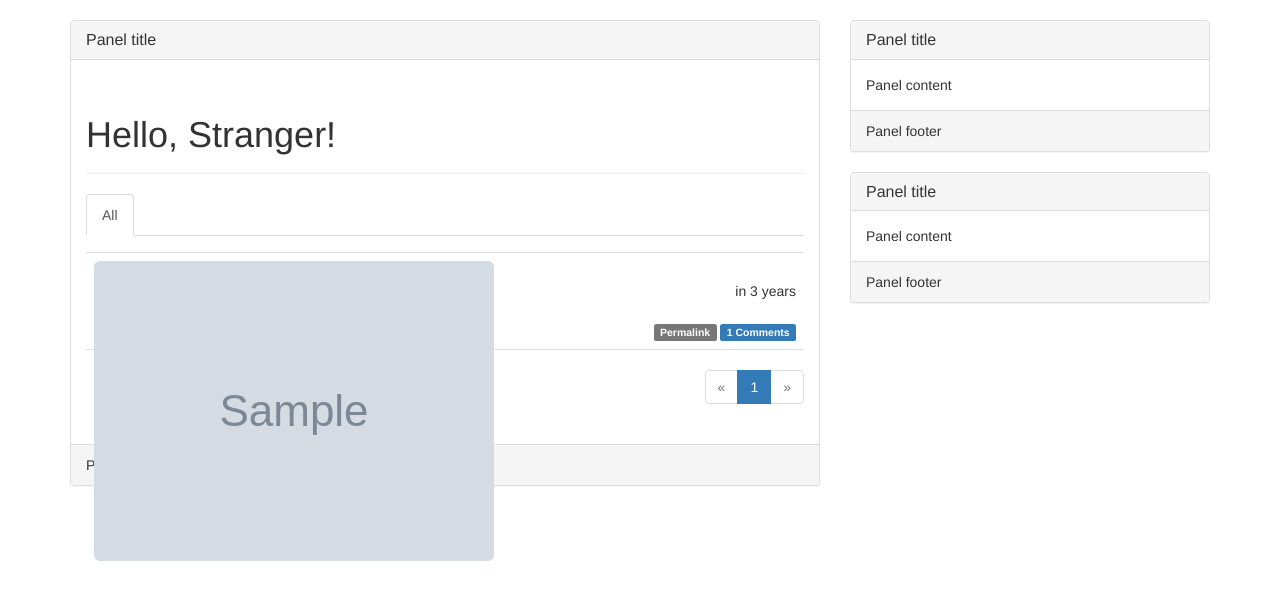
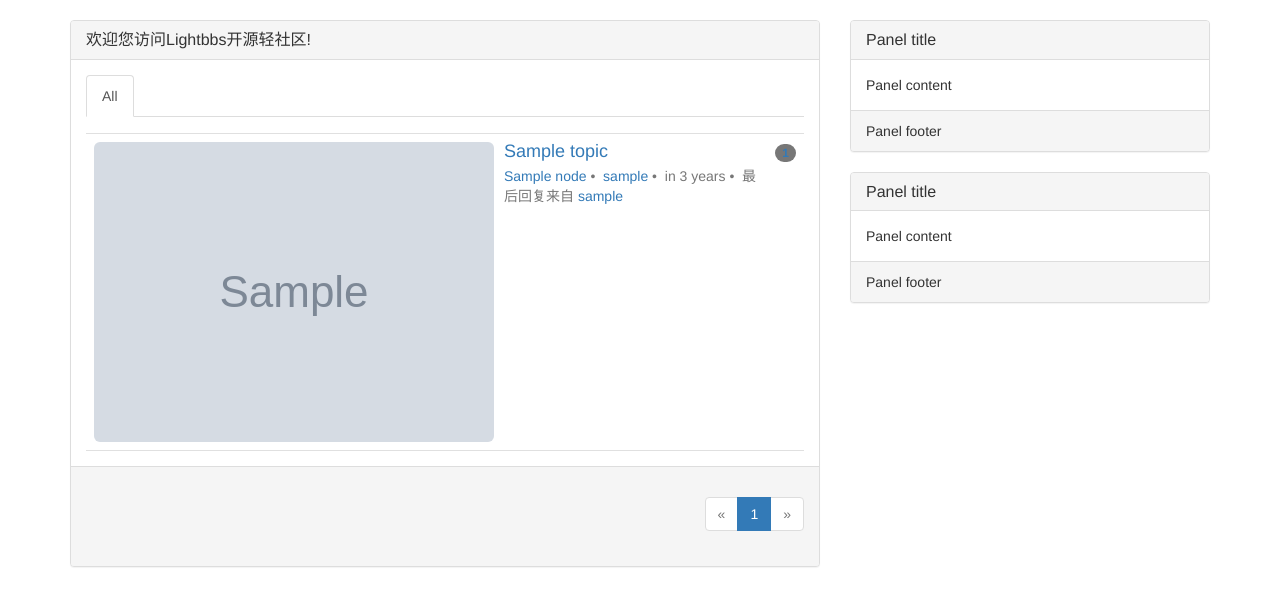
Before and after one commit to duwen135/lightbbs, a Flask app: template lightbbs/templates/index.html in a window 1280 px wide. Shown: the part 52-658 px from the top of the page. Run offline with Flask 2, Linux system fonts and the light colour scheme; tables that the repository leaves empty hold one stand-in row (values such as "Sample post"); the template is opened without the code that fills it: values that come from a table or form of the project are taken from there, most other values are stand-ins (such as "Sample title", 1, 10 or a date in 2020); grey boxes marked "Sample" are stand-in pictures; some libraries are stand-ins or nearby versions.

Commit message:
新增一堆东西

```diff
--- a/lightbbs/main/views.py
+++ b/lightbbs/main/views.py
@@ -194,7 +194,7 @@ def topic(id):
         page, per_page=current_app.config['LIGHTBBS_COMMENTS_PER_PAGE'],
         error_out=False)
     comments = pagination.items
-    return render_template('topic.html', topics=[topic], form=form,
+    return render_template('topic.html', topic=[topic], form=form,
                            comments=comments, pagination=pagination)
 
 
--- a/lightbbs/templates/_topics.html
+++ b/lightbbs/templates/_topics.html
@@ -1,36 +1,34 @@
-<ul class="posts">
+<ul class="media-list posts">
     {% for topic in topics %}
-    <li class="post">
-        <div class="post-thumbnail">
-            <a href="{{ url_for('.user', username=topic.sender.username) }}">
-                <img class="img-rounded profile-thumbnail" src="{{ topic.sender.gravatar(size=40) }}">
+    <li class="media post">
+
+        <div class="media-left">
+            <a  href="{{ url_for('.user', username=topic.sender.username) }}">
+                <img class="img-rounded" src="{{ topic.sender.gravatar(size=40) }}" alt="{{ topic.sender.username }}">
             </a>
         </div>
-        <div class="post-content">
-            <div class="post-body">
-                {{ topic.title }}
-            </div>
-            <div class="post-date">{{ moment(topic.addtime).fromNow() }}</div>
-            <div class="post-author"><a href="{{ url_for('.user', username=topic.sender.username) }}">{{ topic.node.name }}</a></div>
-            <div class="post-author"><a href="{{ url_for('.user', username=topic.sender.username) }}">{{ topic.sender.username }}</a></div>
-            <div class="post-footer">
-                {% if current_user == topic.sender %}
-                <a href="{{ url_for('.edit', id=topic.id) }}">
-                    <span class="label label-primary">Edit</span>
-                </a>
-                {% elif current_user.is_administrator() %}
-                <a href="{{ url_for('.edit', id=topic.id) }}">
-                    <span class="label label-danger">Edit [Admin]</span>
-                </a>
+
+        <div class="media-body">
+            <h4 class="media-heading">
+                <a href="{{ url_for('.topic', id=topic.id) }}">{{ topic.title }}</a>
+                {% if topic.is_top %}<span class="badge badge-info">置顶</span>{% endif %}
+            </h4>
+            <p class="text-muted">
+                <span><a href="{{ url_for('.node', name=topic.node.name) }}">{{ topic.node.name }}</a></span>&nbsp;•&nbsp;
+                <span><a href="{{ url_for('.user', username=topic.sender.username) }}">{{ topic.sender.username }}</a></span>&nbsp;•&nbsp;
+                <span>{{ moment(topic.addtime).fromNow() }}</span>&nbsp;•&nbsp;
+                {% if topic.remly!=NULL %}
+                <span>最后回复来自 <a href="{{ url_for('.user', username=topic.sender.username) }}">{{ topic.sender.username }}</a></span>
+                {% else %}
+                <span>暂无回复</span>
                 {% endif %}
-                <a href="{{ url_for('.topic', id=topic.id) }}">
-                    <span class="label label-default">Permalink</span>
-                </a>
-                <a href="{{ url_for('.topic', id=topic.id) }}#comments">
-                    <span class="label label-primary">{{ topic.comments.count() }} Comments</span>
-                </a>
-            </div>
+            </p>
         </div>
+
+        <div class="media-right">
+            <span class="badge badge-info"><a href="{{ url_for('.topic', id=topic.id) }}">{{ topic.comments.count() }}</a></span>
+        </div>
+
     </li>
     {% endfor %}
 </ul>
--- /dev/null
+++ b/lightbbs/templates/common/common.html
@@ -0,0 +1,9 @@
+<div class="panel panel-default">
+    <div class="panel-heading">
+        <h3 class="panel-title">Panel title</h3>
+    </div>
+    <div class="panel-body">
+        Panel content
+    </div>
+        <div class="panel-footer">Panel footer</div>
+</div>
--- a/lightbbs/templates/index.html
+++ b/lightbbs/templates/index.html
@@ -7,13 +7,9 @@
 {% block left %}
 <div class="panel panel-default">
     <div class="panel-heading">
-        <h3 class="panel-title">Panel title</h3>
+        <h2 class="panel-title">欢迎{% if current_user.is_authenticated %}{{ current_user.username }}{% else %}您{% endif %}访问Lightbbs开源轻社区!</h2>
     </div>
     <div class="panel-body">
-
-        <div class="page-header">
-            <h1>Hello, {% if current_user.is_authenticated %}{{ current_user.username }}{% else %}Stranger{% endif %}!</h1>
-        </div>
         <div>
             {% if current_user.can(Permission.WRITE_ARTICLES) %}
             {{ wtf.quick_form(form) }}
@@ -21,22 +17,22 @@
         </div>
         <div class="post-tabs">
             <ul class="nav nav-tabs">
-                <li{% if not show_followed %} class="active"{% endif %}><a href="{{ url_for('.show_all') }}">All</a></li>
+                <li {% if not show_followed %} class="active"{% endif %}><a href="{{ url_for('.show_all') }}">All</a></li>
                 {% if current_user.is_authenticated %}
-                <li{% if show_followed %} class="active"{% endif %}><a href="{{ url_for('.show_followed') }}">Followers</a></li>
+                <li {% if show_followed %} class="active"{% endif %}><a href="{{ url_for('.show_followed') }}">Followers</a></li>
                 {% endif %}
             </ul>
             {% include '_topics.html' %}
         </div>
+
+
+    </div>
+    <div class="panel-footer">
         {% if pagination %}
         <div class="pagination">
             {{ macros.pagination_widget(pagination, '.index') }}
         </div>
         {% endif %}
-
-    </div>
-    <div class="panel-footer">
-        Panel footer
     </div>
 </div>
 
@@ -44,15 +40,7 @@
 
 {% block right %}
 
-<div class="panel panel-default">
-    <div class="panel-heading">
-        <h3 class="panel-title">Panel title</h3>
-    </div>
-    <div class="panel-body">
-        Panel content
-    </div>
-        <div class="panel-footer">Panel footer</div>
-</div>
+{% include '/common/common.html' %}
 
 <div class="panel panel-default">
     <div class="panel-heading">
--- a/lightbbs/templates/user.html
+++ b/lightbbs/templates/user.html
@@ -3,7 +3,7 @@
 
 {% block title %}Flasky - {{ user.username }}{% endblock %}
 
-{% block page_content %}
+{% block left %}
 <div class="page-header">
     <img class="img-rounded profile-thumbnail" src="{{ user.gravatar(size=256) }}">
     <div class="profile-header">
```
Also changed, not shown: lightbbs/templates/node.html (added, +10 -0 lines), lightbbs/templates/topic.html (+57 -3 lines), lightbbs/templates/topics.html (added, +8 -0 lines), lightbbs/templates/edit_topic.html (renamed from lightbbs/templates/edit_post.html).
